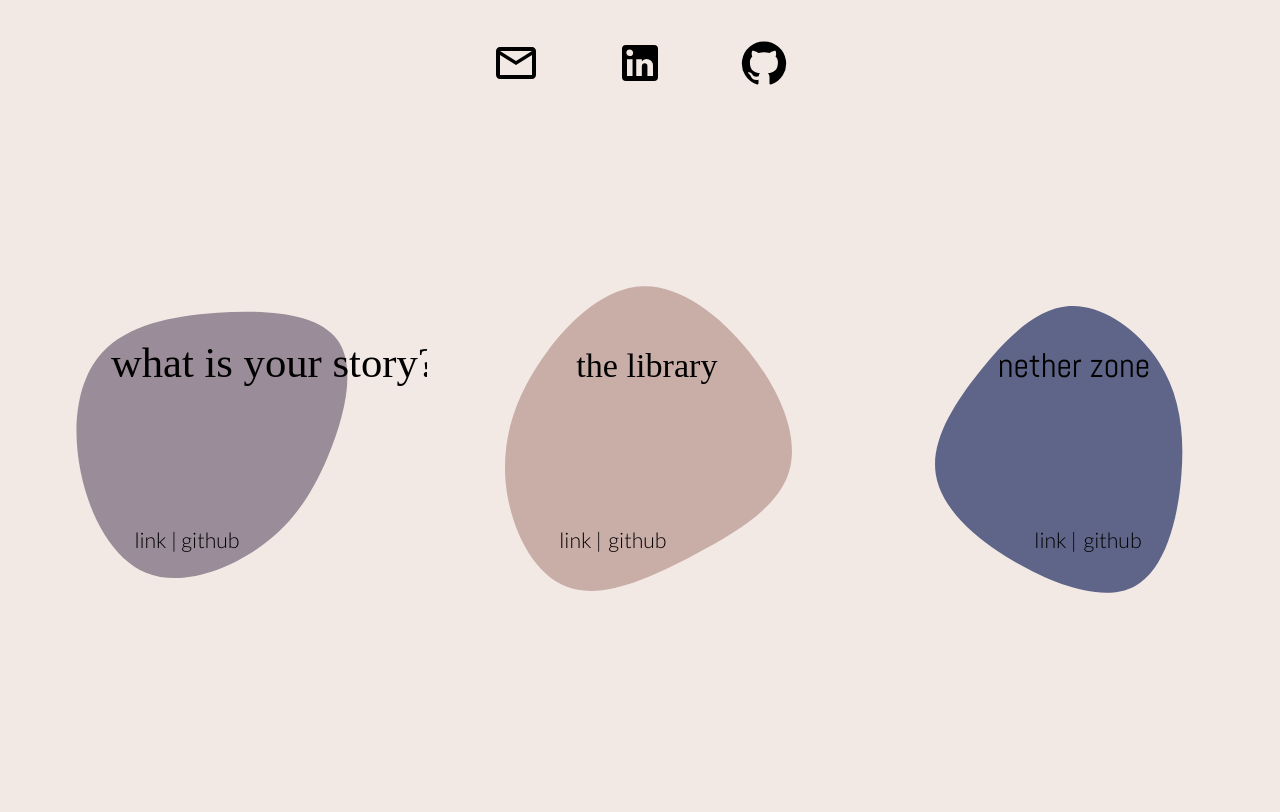
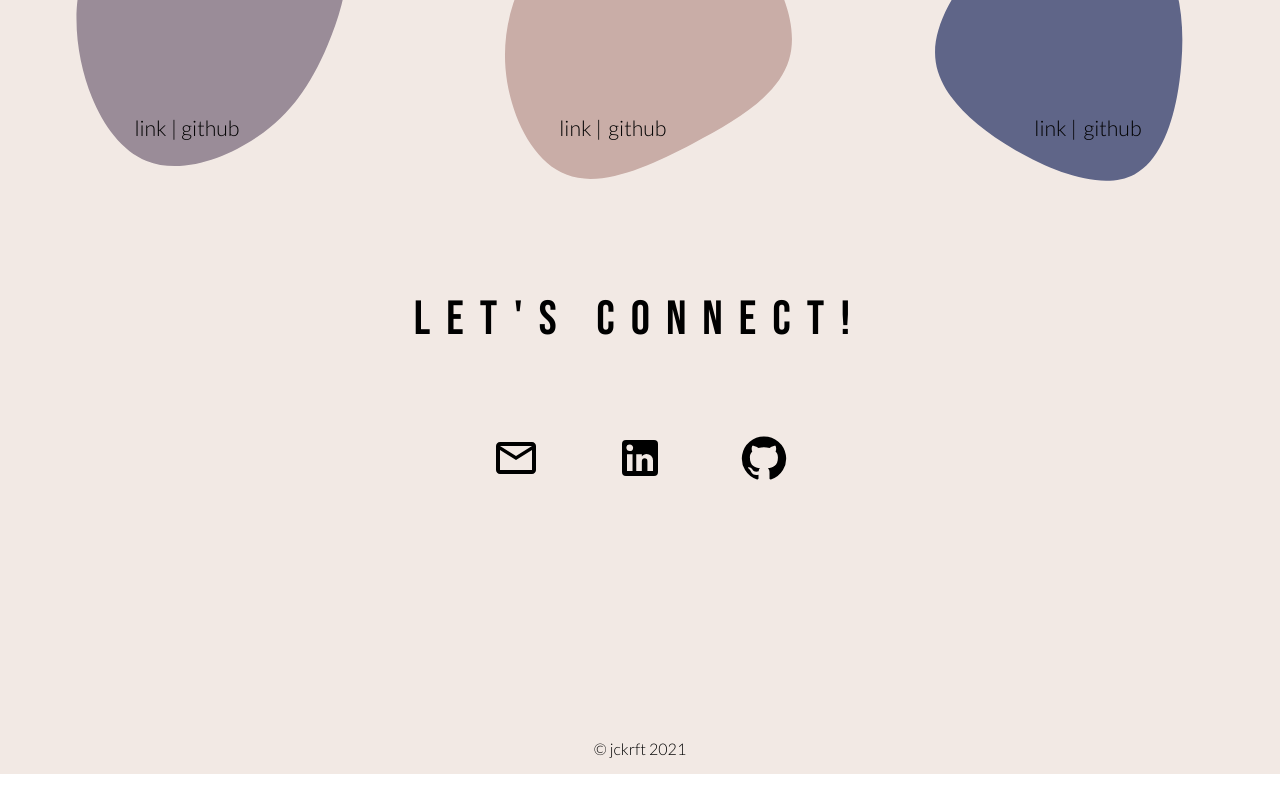
Before and after one commit to jckrft/portfolio, a React (Create React App) app in the folder client/: page /about in a window 1280 px wide. Shown: the part 920-1732 px from the top of the page. After the commit the page ends 1694 px from the top, so only its background shows below. Built offline with nearby package versions, Linux system fonts and the light colour scheme; a web font is replaced by a local one.

Commit message:
rearrange

```diff
--- a/client/src/App.js
+++ b/client/src/App.js
@@ -17,8 +17,8 @@ function App() {
       </Routes> */}
       <Landing />
       <About />
+      <Projects />
       <Contact />
-      <Projects />
       <Footer />
     </div>
   );
--- a/client/src/assets/css/About.css
+++ b/client/src/assets/css/About.css
@@ -3,7 +3,7 @@
   display: flex;
   justify-content: center;
   padding: 100px;
-  margin-bottom: 80px;
+  /* margin-bottom: 80px; */
 }
 
 .about {
--- a/client/src/assets/css/Projects.css
+++ b/client/src/assets/css/Projects.css
@@ -4,7 +4,7 @@
 
 .blob-box {
   display: flex;
-  padding-top: 100px;
+  /* padding-top: 100px; */
   /* background-color: #5f6588; */
 }
 
```
